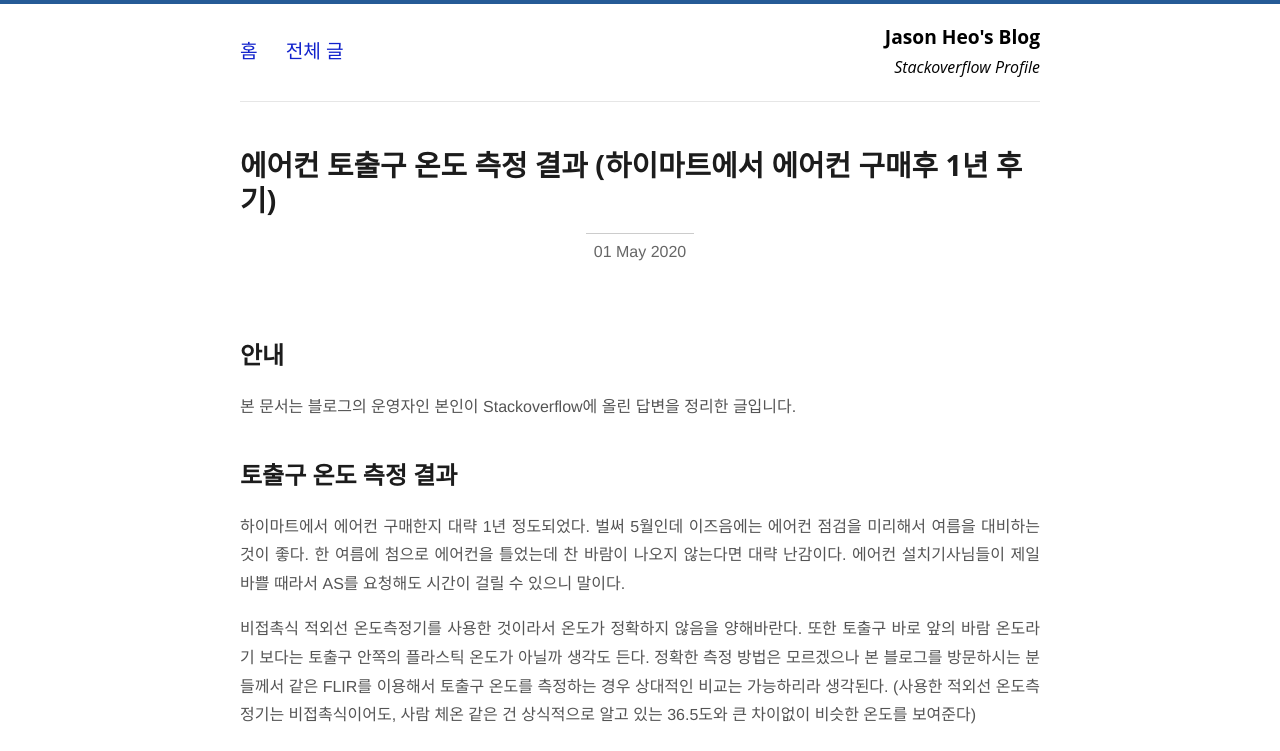
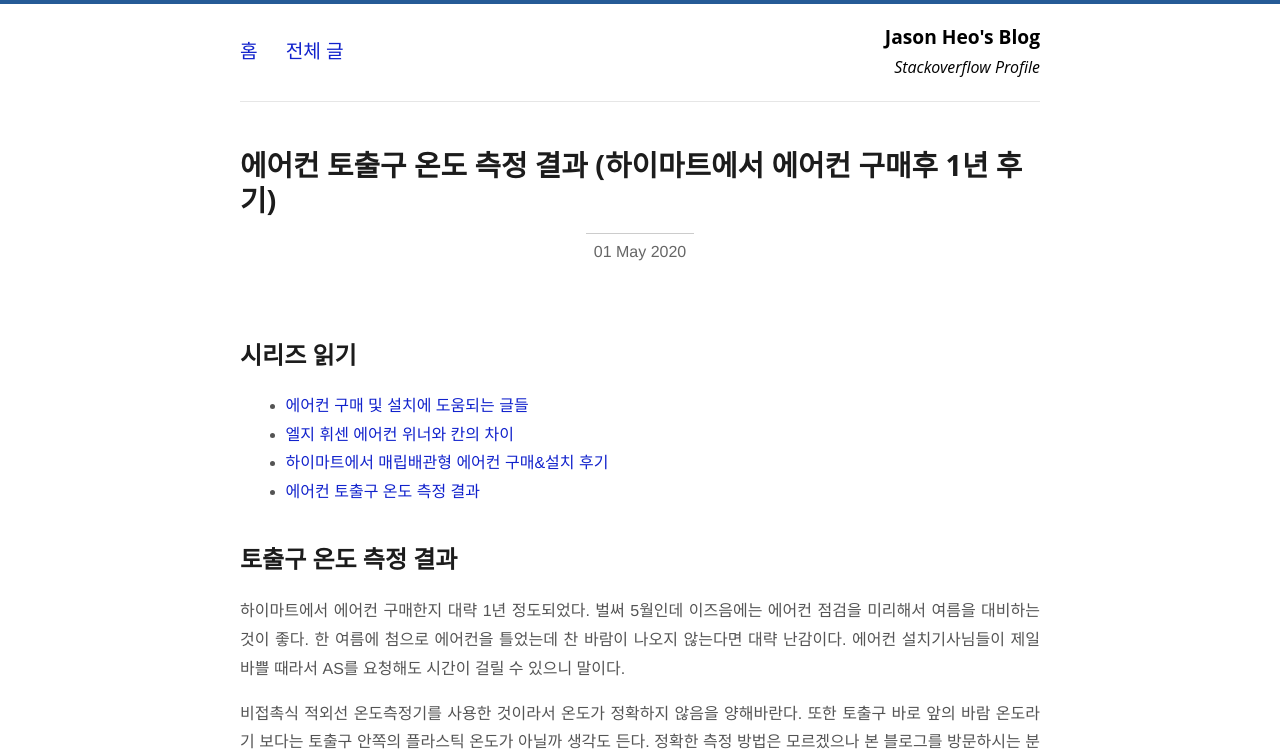
Before and after one commit to jason-heo/jason-heo.github.io, a Jekyll site: the page built from _posts/2020-05-01-lg-ac-temp.md, in a window 1280 px wide and 900 px high, cut to the strip 0-751 px from the top of the window. Built offline with Jekyll 4.4.1, drawn with Linux system fonts in a browser that asks for light colours; comment, search, counter and statistics services are not loaded.

Commit message:
잘못 include된 것 수정

```diff
--- a/_posts/2020-05-01-lg-ac-temp.md
+++ b/_posts/2020-05-01-lg-ac-temp.md
@@ -4,7 +4,7 @@ title: "에어컨 토출구 온도 측정 결과 (하이마트에서 에어컨
 categories: "life"
 ---
 
-{% include pmysql.md %}
+{% include ac-series.md %}
 
 ## 토출구 온도 측정 결과
 
```
Also changed, not shown: _posts/2019-04-01-himart-ac-buying-review.md (+1 -1 lines).
